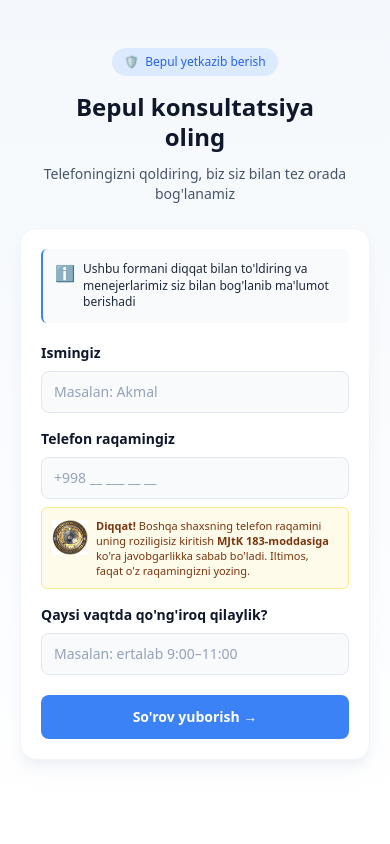
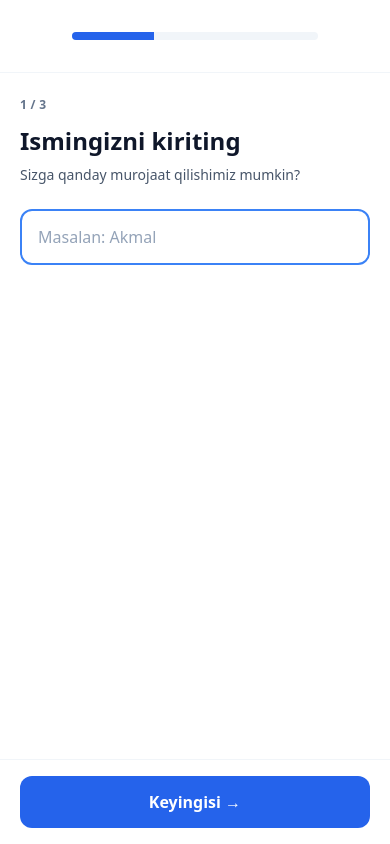
Before and after one commit to sherzodbest80-rgb/massajor, a Next.js app: page /zayavka in a window 390 px wide. Built offline with nearby package versions, Linux system fonts and the light colour scheme.

Commit message:
Convert internal (Uzbekistan) lead form to step-by-step wizard
Match the international form UX: one question per screen (name, phone, time)
with a progress bar and back/next navigation. Keep the +998 phone mask and the
IIB legal warning under the phone step.

```diff
--- a/components/InternalLeadForm.tsx
+++ b/components/InternalLeadForm.tsx
@@ -33,17 +33,23 @@ export default function InternalLeadForm() {
   const searchParams = useSearchParams();
   const productFromUrl = searchParams.get("product") || "";
 
+  // Forma maydonlari
   const [name, setName] = useState("");
   const [phone, setPhone] = useState("");
   const [time, setTime] = useState("");
+
+  // Qadam holati
+  const [step, setStep] = useState(1);
+
+  // Submit holati
   const [status, setStatus] = useState<"idle" | "loading" | "error">("idle");
   const [errorMsg, setErrorMsg] = useState("");
 
-  // YANGI: fbp/fbc ni oldindan ushlab qo'yish uchun ref
+  // fbp/fbc ni oldindan ushlab qo'yish uchun ref
   const cachedFbpRef = useRef<string>("");
   const cachedFbcRef = useRef<string>("");
 
-  // YANGI: Sahifa ochilgach Pixel cookie qo'yishini kutamiz va ushlaymiz
+  // Sahifa ochilgach Pixel cookie qo'yishini kutamiz va ushlaymiz (4x try)
   useEffect(() => {
     if (typeof window === "undefined") return;
 
@@ -53,9 +59,8 @@ export default function InternalLeadForm() {
       if (fbc && !cachedFbcRef.current) cachedFbcRef.current = fbc;
     };
 
-    tryCapture(); // 1-urinish: darrov
+    tryCapture();
 
-    // 2, 3, 4 urinishlar — Pixel kech ulgursa ham olamiz
     const timer1 = setTimeout(tryCapture, 500);
     const timer2 = setTimeout(tryCapture, 1500);
     const timer3 = setTimeout(tryCapture, 3000);
@@ -64,6 +69,14 @@ export default function InternalLeadForm() {
       clearTimeout(timer1);
       clearTimeout(timer2);
       clearTimeout(timer3);
+    };
+  }, []);
+
+  // Forma butun ekranni egallaydi — body scroll'ni to'xtatamiz
+  useEffect(() => {
+    document.body.style.overflow = "hidden";
+    return () => {
+      document.body.style.overflow = "";
     };
   }, []);
 
@@ -79,40 +92,48 @@ export default function InternalLeadForm() {
   };
 
   const handlePhoneChange = (e: React.ChangeEvent<HTMLInputElement>) => {
-    const formatted = formatPhone(e.target.value);
-    setPhone(formatted);
+    setPhone(formatPhone(e.target.value));
   };
 
-  const handleSubmit = async (e: React.FormEvent) => {
-    e.preventDefault();
-    setStatus("loading");
+  const goBack = () => {
+    setErrorMsg("");
+    if (step > 1) setStep(step - 1);
+  };
+
+  const goNext = () => {
     setErrorMsg("");
 
-    const phoneDigits = phone.replace(/\D/g, "");
-
+    if (step === 1) {
       if (name.trim().length < 2) {
-      setStatus("error");
         setErrorMsg("Iltimos, ismingizni kiriting");
         return;
       }
-
+      setStep(2);
+    } else if (step === 2) {
+      const phoneDigits = phone.replace(/\D/g, "");
       if (phoneDigits.length < 12) {
-      setStatus("error");
         setErrorMsg("Iltimos, to'liq telefon raqamingizni kiriting");
         return;
       }
+      setStep(3);
+    }
+  };
+
+  const handleSubmit = async () => {
+    setErrorMsg("");
 
     if (time.trim().length < 2) {
-      setStatus("error");
       setErrorMsg("Iltimos, qulay vaqtni kiriting");
       return;
     }
 
+    setStatus("loading");
+
     try {
-      // YANGI MANTIQ: Submit paytida yana cookie o'qiymiz
+      const phoneDigits = phone.replace(/\D/g, "");
+
+      // Submit paytida yana cookie o'qiymiz
       const { fbp: fbpNow, fbc: fbcNow } = getFbCookies();
-
-      // Eng yaxshisini tanlaymiz: hozir bormi yoki oldin ushlangan
       const finalFbp = fbpNow || cachedFbpRef.current || "";
       const finalFbc = fbcNow || cachedFbcRef.current || "";
 
@@ -153,122 +174,160 @@ export default function InternalLeadForm() {
     }
   };
 
+  const totalSteps = 3;
+  const progress = (step / totalSteps) * 100;
+
   return (
-    <section className="min-h-screen bg-gradient-to-b from-[#F4F8FC] to-white py-12 px-5">
-      <div className="max-w-md mx-auto text-center">
-        {/* Badge */}
-        <div className="inline-flex items-center gap-1.5 bg-blue-100 text-blue-600 px-3 py-1.5 rounded-full text-xs font-medium mb-4">
-          <span>🛡️</span>
-          Bepul yetkazib berish
+    <div className="fixed inset-0 z-50 bg-white flex flex-col animate-fade-in">
+      {/* Header: back + progress */}
+      <div className="flex items-center gap-3 px-5 py-4 border-b border-slate-100">
+        {step > 1 ? (
+          <button
+            onClick={goBack}
+            className="w-10 h-10 flex items-center justify-center rounded-full hover:bg-slate-100 active:bg-slate-200 text-slate-700 text-xl font-medium transition-colors"
+            aria-label="Orqaga"
+          >
+            ←
+          </button>
+        ) : (
+          <div className="w-10 h-10" aria-hidden="true" />
+        )}
+
+        {/* Progress bar */}
+        <div className="flex-1 h-2 bg-slate-100 rounded-full overflow-hidden">
+          <div
+            className="h-full bg-blue-600 transition-all duration-300 ease-out"
+            style={{ width: `${progress}%` }}
+          />
         </div>
 
-        {/* Heading */}
-        <h1 className="text-2xl sm:text-3xl font-semibold text-slate-900 leading-tight mb-3">
-          Bepul konsultatsiya
-          <br />
-          oling
-        </h1>
-
-        <p className="text-sm text-slate-600 mb-6">
-          Telefoningizni qoldiring, biz siz bilan tez orada bog&apos;lanamiz
-        </p>
-
-        {/* Form Card */}
-        <div className="bg-white rounded-2xl p-5 sm:p-6 text-left border border-slate-100 shadow-lg shadow-slate-200/50">
-          <form onSubmit={handleSubmit}>
-            {/* Info box */}
-            <div className="bg-slate-50 border-l-2 border-blue-500 rounded-md p-3 mb-5 flex gap-2 items-start">
-              <span className="text-blue-500 text-base flex-shrink-0">ℹ️</span>
-              <p className="text-xs text-slate-800 leading-snug m-0">
-                Ushbu formani diqqat bilan to&apos;ldiring va menejerlarimiz siz bilan bog&apos;lanib ma&apos;lumot berishadi
-              </p>
+        {/* O'ng tomonni balanslash uchun bo'sh joy */}
+        <div className="w-10 h-10" aria-hidden="true" />
       </div>
 
-            {/* 1. Ism */}
-            <div className="mb-4">
-              <label className="block text-sm font-bold text-slate-900 mb-2">
-                Ismingiz
-              </label>
+      {/* Body — qadamlar */}
+      <div className="flex-1 overflow-y-auto px-5 py-6">
+        <div className="max-w-md mx-auto">
+          <div className="text-xs text-slate-500 mb-3 font-semibold tracking-wide">
+            {step} / {totalSteps}
+          </div>
+
+          {/* QADAM 1: Ism */}
+          {step === 1 && (
+            <div className="animate-slide-in">
+              <h2 className="text-2xl font-bold mb-2 text-slate-900">Ismingizni kiriting</h2>
+              <p className="text-sm text-slate-600 mb-6">Sizga qanday murojaat qilishimiz mumkin?</p>
               <input
                 type="text"
                 value={name}
                 onChange={(e) => setName(e.target.value)}
+                onKeyDown={(e) => e.key === "Enter" && goNext()}
                 placeholder="Masalan: Akmal"
-                disabled={status === "loading"}
-                required
-                className="w-full bg-slate-50 border border-slate-200 rounded-lg px-3 py-2.5 text-sm text-slate-700 placeholder:text-slate-400 placeholder:font-normal focus:outline-none focus:border-blue-500 focus:ring-2 focus:ring-blue-500/20 disabled:opacity-60"
+                autoFocus
+                className="w-full bg-slate-50 border-2 border-slate-200 rounded-xl px-4 py-3.5 text-base text-slate-900 placeholder:text-slate-400 placeholder:font-normal focus:outline-none focus:border-blue-500 focus:bg-white transition-colors"
               />
             </div>
+          )}
 
-            {/* 2. Telefon */}
-            <div className="mb-4">
-              <label className="block text-sm font-bold text-slate-900 mb-2">
-                Telefon raqamingiz
-              </label>
+          {/* QADAM 2: Telefon + IIB ogohlantirish */}
+          {step === 2 && (
+            <div className="animate-slide-in">
+              <h2 className="text-2xl font-bold mb-2 text-slate-900">Telefon raqamingiz</h2>
+              <p className="text-sm text-slate-600 mb-6">Biz siz bilan tez orada bog&apos;lanamiz</p>
               <input
                 type="tel"
+                inputMode="numeric"
                 value={phone}
                 onChange={handlePhoneChange}
                 onFocus={() => !phone && setPhone("+998 ")}
+                onKeyDown={(e) => e.key === "Enter" && goNext()}
                 placeholder="+998 __ ___ __ __"
-                disabled={status === "loading"}
-                required
-                className="w-full bg-slate-50 border border-slate-200 rounded-lg px-3 py-2.5 text-sm text-slate-700 placeholder:text-slate-400 placeholder:font-normal focus:outline-none focus:border-blue-500 focus:ring-2 focus:ring-blue-500/20 disabled:opacity-60"
+                autoFocus
+                className="w-full bg-slate-50 border-2 border-slate-200 rounded-xl px-4 py-3.5 text-base text-slate-900 placeholder:text-slate-400 placeholder:font-normal focus:outline-none focus:border-blue-500 focus:bg-white transition-colors"
               />
 
               {/* IIB ogohlantirish */}
-              <div className="mt-2 flex items-start gap-2 bg-amber-50 border border-amber-200 rounded-md p-2.5">
+              <div className="mt-4 flex items-start gap-2.5 bg-amber-50 border border-amber-200 rounded-lg p-3">
                 <img
                   src="/iib-logo.jpg"
                   alt="O'zbekiston Respublikasi Ichki ishlar vazirligi"
-                  className="w-9 h-9 flex-shrink-0 object-contain mt-0.5"
+                  className="w-10 h-10 flex-shrink-0 object-contain mt-0.5"
                 />
-                <p className="text-[11px] leading-snug text-amber-900 m-0">
-                  <span className="font-semibold">Diqqat!</span> Boshqa
-                  shaxsning telefon raqamini uning roziligisiz kiritish{" "}
-                  <span className="font-semibold">
-                    MJtK 183-moddasiga
-                  </span>{" "}
-                  ko&apos;ra javobgarlikka sabab bo&apos;ladi. Iltimos, faqat
-                  o&apos;z raqamingizni yozing.
+                <p className="text-xs leading-snug text-amber-900 m-0">
+                  <span className="font-semibold">Diqqat!</span> Boshqa shaxsning
+                  telefon raqamini uning roziligisiz kiritish{" "}
+                  <span className="font-semibold">MJtK 183-moddasiga</span> ko&apos;ra
+                  javobgarlikka sabab bo&apos;ladi. Iltimos, faqat o&apos;z
+                  raqamingizni yozing.
                 </p>
               </div>
             </div>
+          )}
 
-            {/* 3. Vaqt */}
-            <div className="mb-5">
-              <label className="block text-sm font-bold text-slate-900 mb-2">
-                Qaysi vaqtda qo&apos;ng&apos;iroq qilaylik?
-              </label>
+          {/* QADAM 3: Vaqt */}
+          {step === 3 && (
+            <div className="animate-slide-in">
+              <h2 className="text-2xl font-bold mb-2 text-slate-900">Qaysi vaqt qulay?</h2>
+              <p className="text-sm text-slate-600 mb-6">Sizga qachon qo&apos;ng&apos;iroq qilaylik?</p>
               <input
                 type="text"
                 value={time}
                 onChange={(e) => setTime(e.target.value)}
+                onKeyDown={(e) => e.key === "Enter" && handleSubmit()}
                 placeholder="Masalan: ertalab 9:00–11:00"
-                disabled={status === "loading"}
-                required
-                className="w-full bg-slate-50 border border-slate-200 rounded-lg px-3 py-2.5 text-sm text-slate-700 placeholder:text-slate-400 placeholder:font-normal focus:outline-none focus:border-blue-500 focus:ring-2 focus:ring-blue-500/20 disabled:opacity-60"
+                autoFocus
+                className="w-full bg-slate-50 border-2 border-slate-200 rounded-xl px-4 py-3.5 text-base text-slate-900 placeholder:text-slate-400 placeholder:font-normal focus:outline-none focus:border-blue-500 focus:bg-white transition-colors"
               />
             </div>
+          )}
 
-            {/* Error */}
-            {status === "error" && errorMsg && (
-              <div className="text-xs text-red-600 bg-red-50 px-3 py-2 rounded-md mb-3">
+          {/* Xato xabari */}
+          {errorMsg && (
+            <div className="text-sm text-red-700 bg-red-50 border border-red-200 px-4 py-3 rounded-lg mt-4 font-medium">
               {errorMsg}
             </div>
           )}
+        </div>
+      </div>
 
-            {/* Submit */}
+      {/* Footer: tugma */}
+      <div className="px-5 py-4 border-t border-slate-100 bg-white">
+        <div className="max-w-md mx-auto">
+          {step < totalSteps ? (
             <button
-              type="submit"
+              onClick={goNext}
+              className="w-full bg-blue-600 hover:bg-blue-700 active:bg-blue-800 text-white py-3.5 rounded-xl text-base font-semibold transition-colors"
+            >
+              Keyingisi →
+            </button>
+          ) : (
+            <button
+              onClick={handleSubmit}
               disabled={status === "loading"}
-              className="w-full bg-blue-500 hover:bg-blue-600 text-white py-3 rounded-lg text-sm font-semibold transition-colors disabled:opacity-60 disabled:cursor-not-allowed"
+              className="w-full bg-blue-600 hover:bg-blue-700 active:bg-blue-800 text-white py-3.5 rounded-xl text-base font-semibold transition-colors disabled:opacity-60 disabled:cursor-not-allowed"
             >
               {status === "loading" ? "Yuborilmoqda..." : "So'rov yuborish →"}
             </button>
-          </form>
+          )}
         </div>
       </div>
-    </section>
+
+      <style jsx>{`
+        @keyframes fade-in {
+          from { opacity: 0; }
+          to { opacity: 1; }
+        }
+        .animate-fade-in {
+          animation: fade-in 0.25s ease-out;
+        }
+        @keyframes slide-in {
+          from { opacity: 0; transform: translateX(20px); }
+          to { opacity: 1; transform: translateX(0); }
+        }
+        .animate-slide-in {
+          animation: slide-in 0.3s ease-out;
+        }
+      `}</style>
+    </div>
   );
 }
```
Lines whose indentation alone changed are shown as unchanged.
